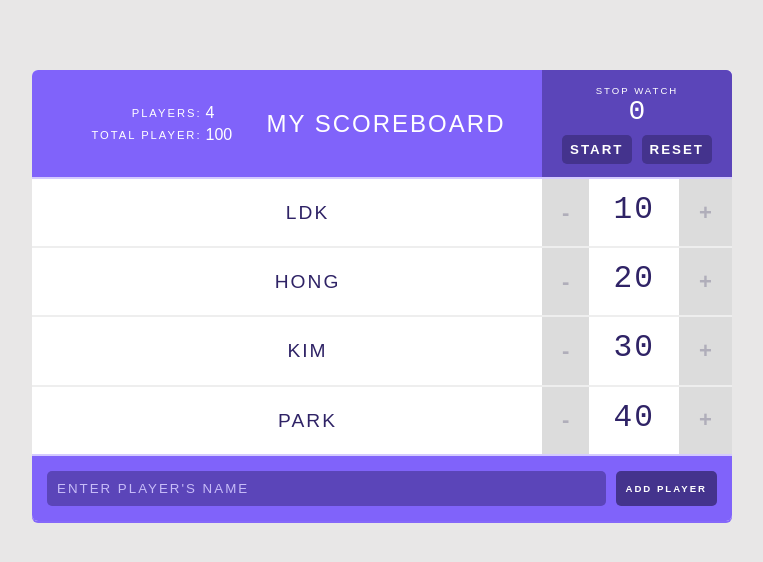
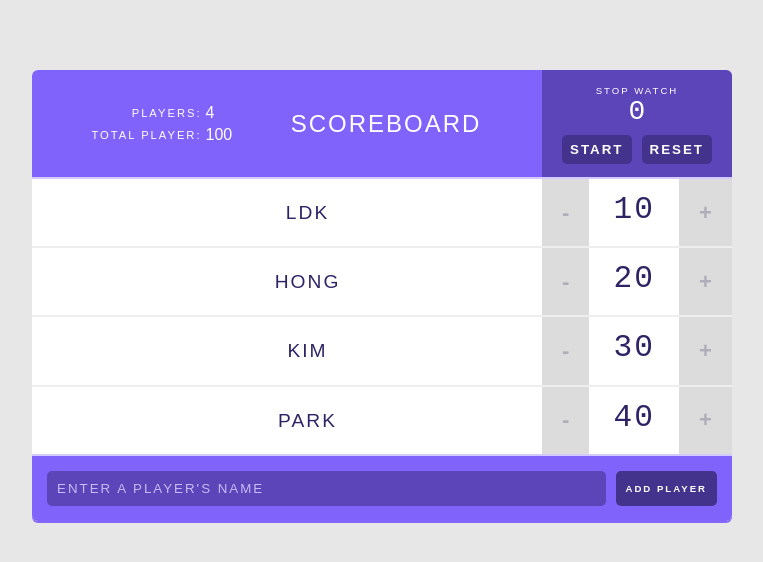
Before and after one commit to naviya0609/reactStudy, a React (Create React App) app in the folder scoreboardcra/: page / in a window 1280 px wide. Shown: the top 562 px of the page, without its empty margins (258-1021 px from the left). Built offline with nearby package versions, Linux system fonts and the light colour scheme.

Commit message:
propTypes, ref&Dom

```diff
--- a/scoreboardcra/src/App.js
+++ b/scoreboardcra/src/App.js
@@ -1,7 +1,7 @@
 import React from 'react';
 import './App.css';
 import {Header} from "./component/Header";
-import {Player} from "./component/Player";
+import {Players} from "./component/Players";
 import {AddPlayerForm} from "./component/AddPlayerForm";
 
 let maxId = 5;
@@ -70,10 +70,10 @@ class App extends React.Component {
   render() {
     return (
       <div className="scoreboard">
-        <Header title="My scoreboard" players={this.state.players} />{/*배열넘김*/}
+        <Header players={this.state.players} />{/*배열넘김*/}
 
         {/*Players List*/}
-        { this.state.players.map(item => <Player name={item.name}
+        { this.state.players.map(item => <Players name={item.name}
                                                  score={item.score}
                                                  key={item.id.toString()}
                                                  removePlayer={this.handleRemovePlayer}
--- a/scoreboardcra/src/component/AddPlayerForm.js
+++ b/scoreboardcra/src/component/AddPlayerForm.js
@@ -3,40 +3,48 @@ import React from 'react';
 //state가 있으니까 class!
 //props function!
 export class AddPlayerForm extends React.Component {
-  state = {
-    value:''
-  }
+  textInput = React.createRef();
+
+  // state = {
+  //   value:''
+  // }
 
   //단방향 바인딩 데이터 > 뷰. v-model ng-model
   //시간에 따라 변하는 값은 state로 관리
   //setState undefined >> bind 시키거나 함수에서 함수선언문으로 정의(arrow function)
-  handleValueChange = (e) => {
-    this.setState({value:e.target.value})
-  }
+  // handleValueChange = (e) => {
+  //   this.setState({value:e.target.value})
+  // }
 
   handleSubmit(e){
     e.preventDefault(); //form submit 시 기본적으로 재로딩 되어 새로고침 깜박임 form 기본 이벤트 방지
 
-    //required 속성은 가지고 있으면서 에러출력만 안함.
-    const form = document.getElementById("form");
+    // required 속성은 가지고 있으면서 에러출력만 안함.
+    // const form = document.getElementById("form");
+    // const player = document.getElementById("player");
+    // console.log(form.checkValidity());  //form 유효성체크
+    // console.log(player.validity.valid); //input 노드 유효성체크
+    // player.validity.valid 모두만족할때 true
     const player = document.getElementById("player");
+    if (!player.validity.valid) {
+      alert('player is not valid');
+      return;
+    }
 
-    console.log(form.checkValidity());  //form 유효성체크
-    console.log(player.validity.valid); //input 노드 유효성체크
-    //player.validity.valid 모두만족할때 true
-    if(!player.validity.valid) return;
-
-    this.props.addPlayer(this.state.value);
+    this.props.addPlayer(this.textInput.current.value);
+    // 폼 초기화
+    e.currentTarget.reset();
   }
 
- //onchange js // onChange react method
+  //onchange js // onChange react method
   //enter 클릭시 중복버튼과 submit 버튼 연쇄적으로 눌리는 현상이 일어남. onclick >> onSubmit으로 이벤트 버블링 방지 e.stopPropagation()
   //브라우저마다 문구, 형태가 다름. noValidate
   render() {
     return (
-      <form id="form" className='form' onSubmit={this.handleSubmit.bind(this)} noValidate>
-        <input id="player" className='input' type='text' placeholder="ENTER PLAYER'S NAME" required value={this.state.value} onChange={this.handleValueChange}/>
-        <input className='input' type='submit' value='ADD PLAYER' />
+      <form className="form" onSubmit={this.handleSubmit.bind(this)} noValidate>
+        <input id="player" className="input" type="text" placeholder="enter a player's name" required
+               ref={this.textInput} />
+        <input className="input" type="submit" value="Add Player"></input>
       </form>
     );
   }
--- a/scoreboardcra/src/component/Header.js
+++ b/scoreboardcra/src/component/Header.js
@@ -1,16 +1,26 @@
 import React from "react";
 import {Stats} from "./Stats";
 import {Stopwatch} from "./Stopwatch";
+import PropTypes from 'prop-types';
 
-export const Header = (props) => {
-  //console.log(props);
+export const Header = ({title,players}) => {
+  // console.log(props);
+  // const {title, totalPlayers} = props; // desctruct assignment
   return (
-    <header>
-      <Stats players={props.players}/>
-      <h1>{ props.title }</h1>
-      <Stopwatch />
+    <header className="header">
+      <Stats players={players}/>
+      <h1 className="h1">{title}</h1>
+      <Stopwatch></Stopwatch>
     </header>
-  )
+  );
 }
 
 //export default Header;
+Header.prototype = {
+  title: PropTypes.string,
+  players: PropTypes.array
+}
+
+Header.defaultProps ={
+  title:'Scoreboard'
+}
--- a/scoreboardcra/src/component/Player.js
+++ /dev/null
@@ -1,17 +0,0 @@
-import React from 'react';
-import Counter from "./Count";
-
-export const Player = (props) => {
-  //console.log(props);
-  return (
-    <div className="player">
-      <span className="player-name">
-        <button className="remove-player" onClick={() => props.removePlayer(props.id)}>x</button>
-      </span>
-      <span className="player-name">
-        {props.name}
-      </span>
-      <Counter score={props.score} id={props.id} changeScore={props.changeScore} />
-    </div>
-  );
-}
--- /dev/null
+++ b/scoreboardcra/src/component/Players.js
@@ -0,0 +1,40 @@
+import React from 'react';
+import {Counter} from "./Count";
+import PropTypes from 'prop-types';
+
+export class Players extends React.Component{
+
+  shouldComponentUpdate(nextProps, nextState, nextContext) {
+    // 기존 score와 nextProps의 score 가 다르면 true
+    // Component라면 shouldComponentUpdate 렌더링 제어 메서드를 직접 구현해야한다.
+    // true를 리턴하며 렌더링이 일어나고 false를 리턴하면 렌더링이 일어나지 않는다.
+    return this.props.score !== nextProps.score ? true : false;
+  }
+
+  render() {
+    console.log(this.props.name,"is rendered")
+
+    const {removePlayer, id, name, score, changeScore} = this.props;
+
+    return(
+      <div className="player">
+              <span className="player-name">
+                <button className="remove-player" onClick={() => this.props.removePlayer(this.props.id)}>x</button>
+              </span>
+        <span className="player-name">
+                {this.props.name}
+              </span>
+        <Counter score={this.props.score} id={this.props.id} changeScore={this.props.changeScore} />
+      </div>
+    )
+  }
+}
+//스코어 변경시 전체 대상으로 필요없는 렌더링 일어남
+
+Players.propsTypes = {
+  name : PropTypes.string,
+  id : PropTypes.number,
+  score : PropTypes.number,
+  removePlayer : PropTypes.func,
+  changeScore : PropTypes.func,
+}
```
Also changed, not shown: scoreboardcra/js/copy1.js (added, +23 -0 lines), scoreboardcra/js/destruct1.js (added, +10 -0 lines), scoreboardcra/js/destruct2.js (added, +8 -0 lines), scoreboardcra/src/component/Count.js (+8 -2 lines).
